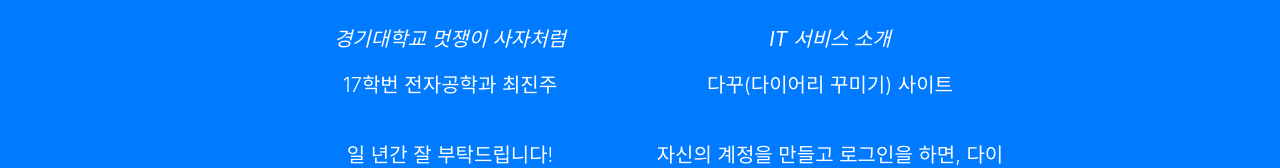
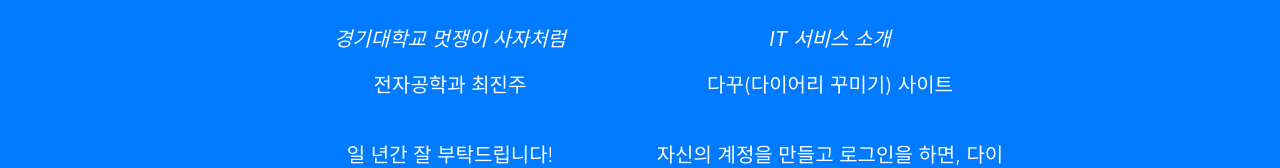
Before and after one commit to be350/be350.github.io, a website with bundled scripts: page index.html in a window 1280 px wide. Shown: the part 2410-2578 px from the top of the page. Built offline with nearby package versions, Linux system fonts and the light colour scheme.

Commit message:
Add files via upload

```diff
--- a/index.html
+++ b/index.html
@@ -170,7 +170,7 @@
       </div>
       <div class="row">
         <div class="col-lg-4 ml-auto">
-          <p class="lead">17학번 전자공학과 최진주</p>
+          <p class="lead">전자공학과 최진주</p>
         </div>
         <div class="col-lg-4 mr-auto">
           <p class="lead">다꾸(다이어리 꾸미기) 사이트</p>
```
